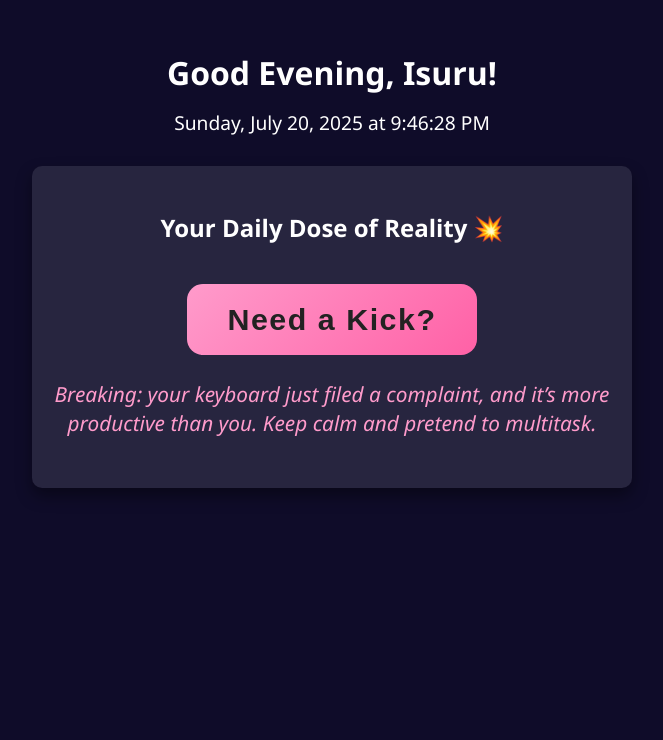
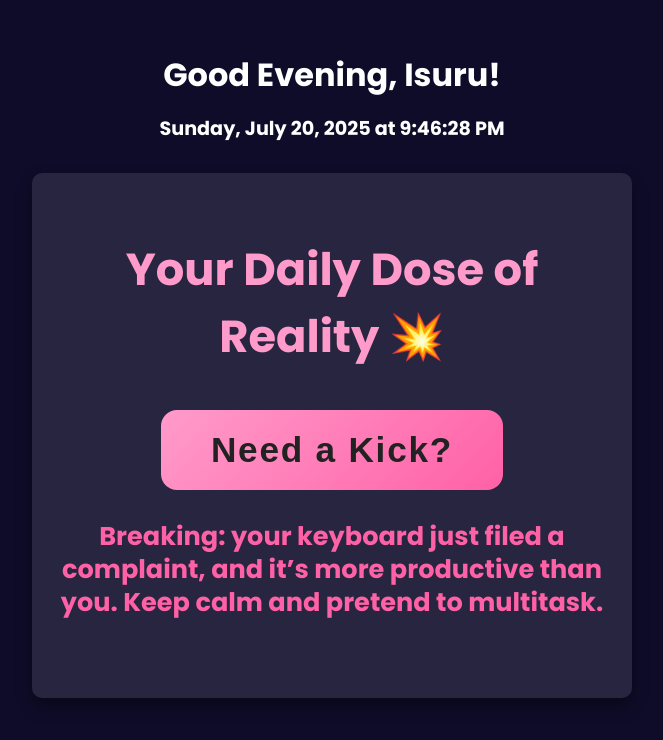
Before and after one commit to Talion-101/office-daily-hub, a plain HTML site: page index.html in a window 1280 px wide. Shown: the whole page, without its empty margins (308-971 px from the left). Drawn offline with Linux system fonts and the light colour scheme.

Commit message:
Update style.css

```diff
--- a/style.css
+++ b/style.css
@@ -1,7 +1,9 @@
+@import url('https://fonts.googleapis.com/css2?family=Poppins:wght@700&display=swap');
+
 body {
   margin: 0;
   padding: 0;
-  font-family: 'Segoe UI', Tahoma, Geneva, Verdana, sans-serif;
+  font-family: 'Poppins', 'Segoe UI', Tahoma, Geneva, Verdana, sans-serif;
   background-color: #0f0c29;
   color: #fff;
   display: flex;
@@ -37,9 +39,32 @@ h1, .time-box {
   margin-top: 30px;
 }
 
+#sarcastic-heading {
+  font-weight: 800;
+  font-size: 2.8em;
+  margin-bottom: 20px;
+  color: #ff9bcb;
+  user-select: none;
+}
+
+#daily-quote {
+  font-style: normal;
+  font-size: 1.6em;
+  font-weight: 700;
+  margin-top: 30px;
+  color: #ff61a6;
+  min-height: 6em;
+  line-height: 1.3;
+}
+
+.centered-text {
+  text-align: center;
+  margin: 0 auto;
+}
+
 .big-fun-btn {
-  font-size: 1.9em;
-  padding: 18px 40px;
+  font-size: 2.2em;
+  padding: 20px 50px;
   background: linear-gradient(135deg, #ff9bcb, #ff61a6);
   border: none;
   border-radius: 16px;
@@ -60,20 +85,6 @@ h1, .time-box {
   outline: none;
 }
 
-#daily-quote {
-  font-style: italic;
-  font-size: 1.3em;
-  margin-top: 25px;
-  color: #ff9bcb;
-  min-height: 4em;
-  line-height: 1.4;
-}
-
-.centered-text {
-  text-align: center;
-  margin: 0 auto;
-}
-
 @media (max-width: 600px) {
   .big-fun-btn {
     font-size: 1.6em;
```
